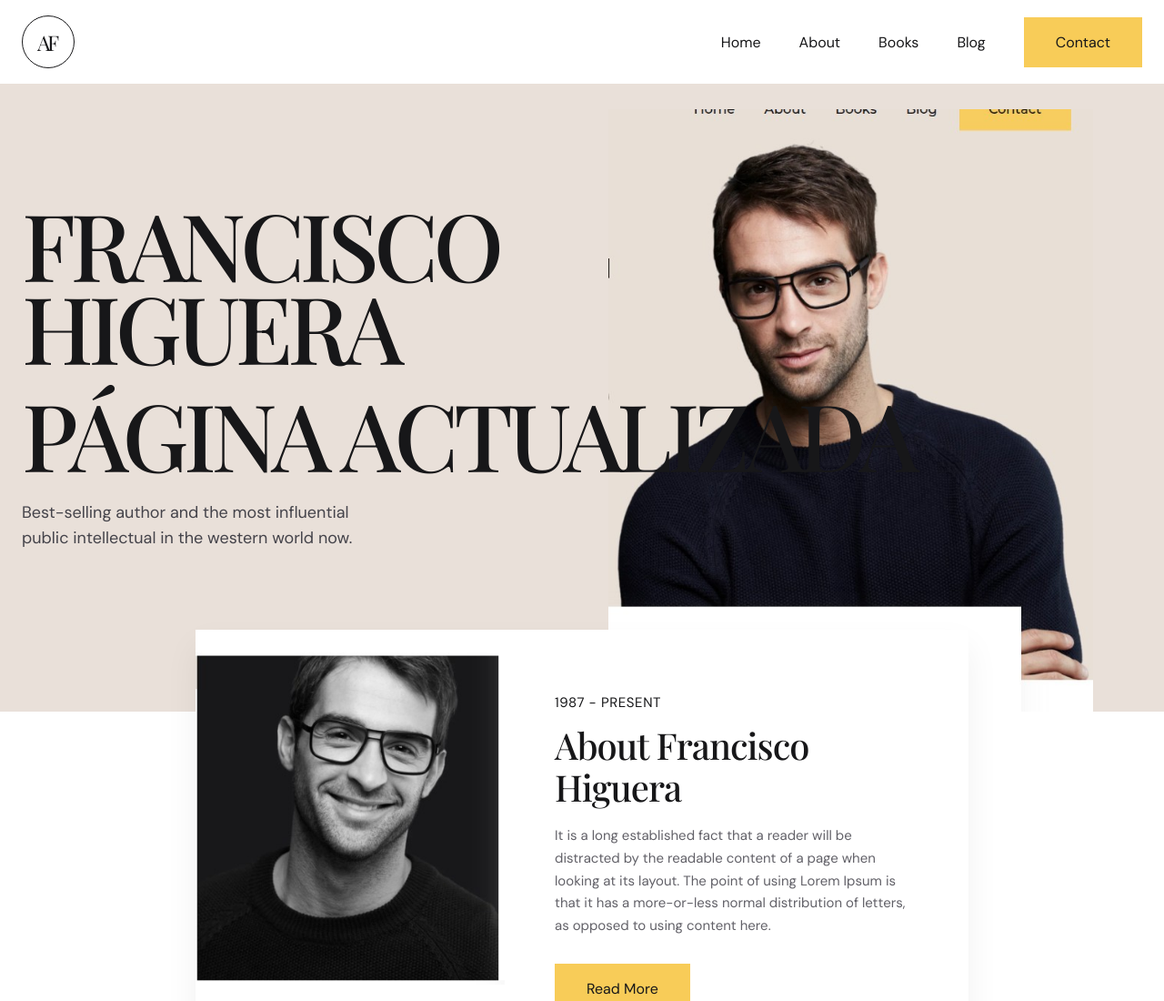
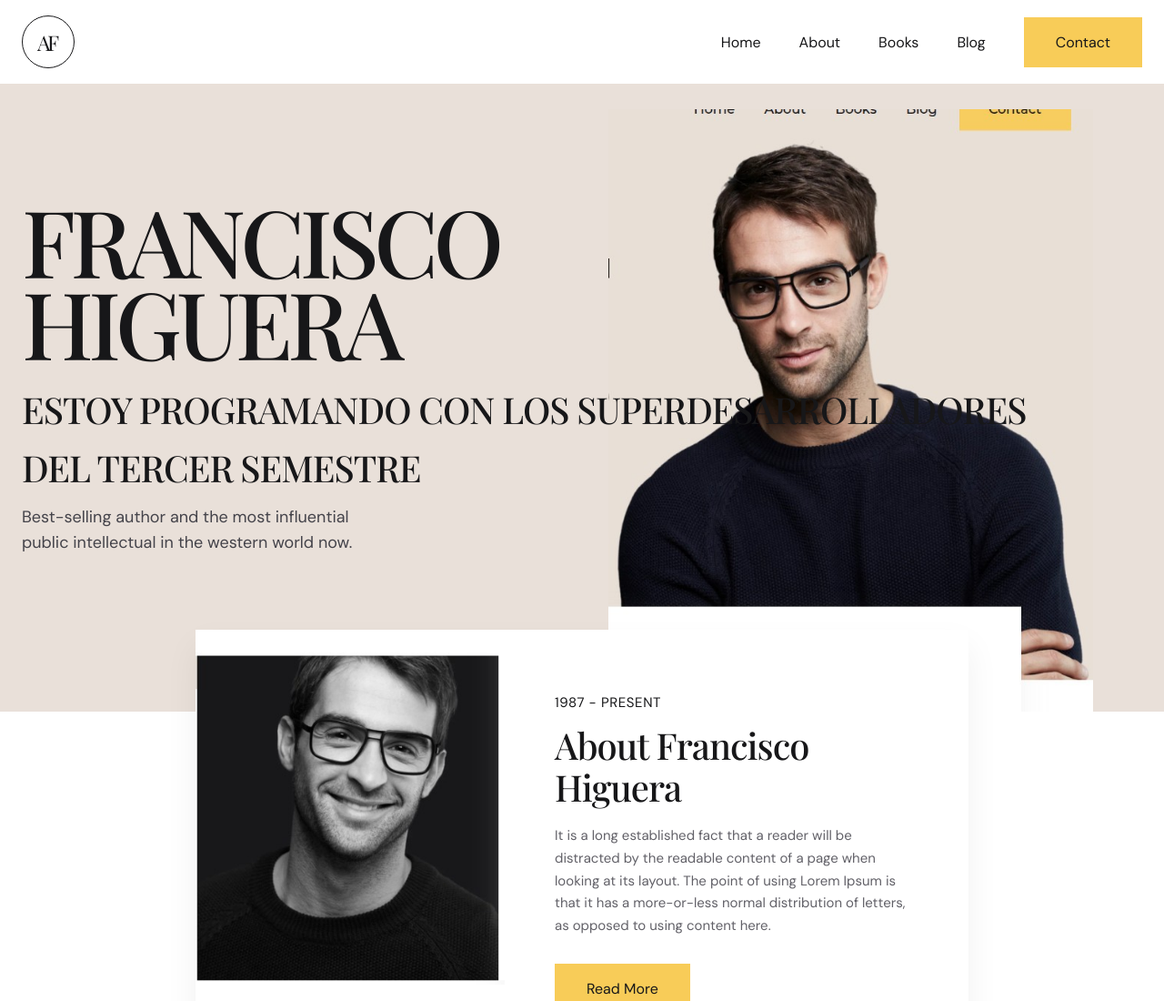
Before and after one commit to franciscohiguera1975/personal-page-higuera-francisco, a plain HTML site: page index.html in a window 1280 px wide. Shown: the top 1100 px of the page at 91% size. Drawn offline with nearby package versions, Linux system fonts and the light colour scheme.

Commit message:
feat(2026-1-24): update deploy yml

```diff
--- a/index.html
+++ b/index.html
@@ -31,7 +31,8 @@
         <div class="hero-copy">
           <p class="eyebrow">Autor · Escritor · Conferencista</p>
           <h1>FRANCISCO<br>HIGUERA</h1>
-          <h1>PÁGINA ACTUALIZADA</h1>
+          <h2>ESTOY PROGRAMANDO CON LOS SUPERDESARROLLADORES</h2>
+          <h2>DEL TERCER SEMESTRE</h2>
           <p class="hero-subtitle">Best-selling author and the most influential<br class="desktop-break"> public intellectual in the western world now.</p>
         </div>
         <img class="hero-portrait" src="assets/hero-author.jpg" alt="Retrato de Francisco Higuera">
```
